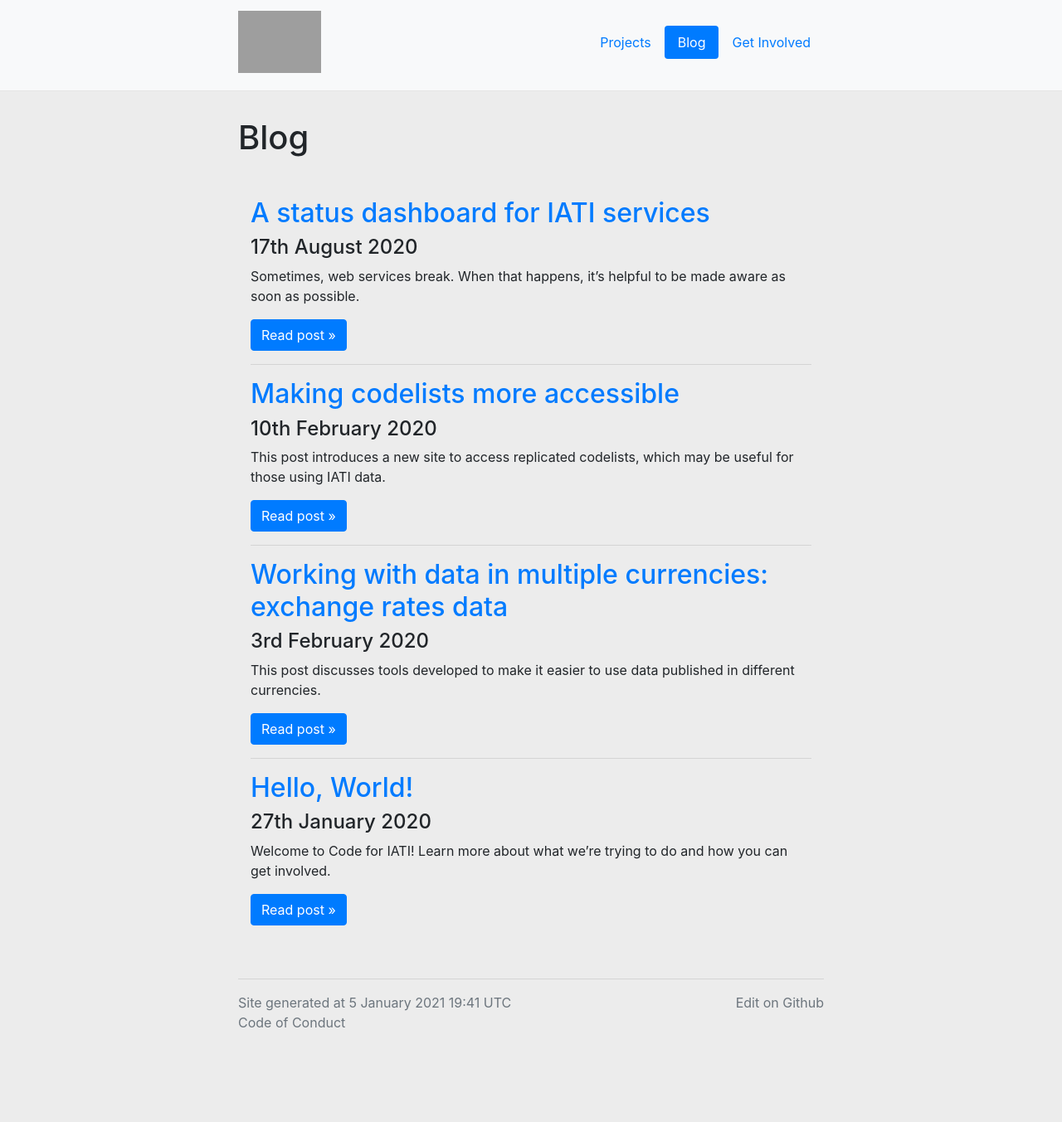
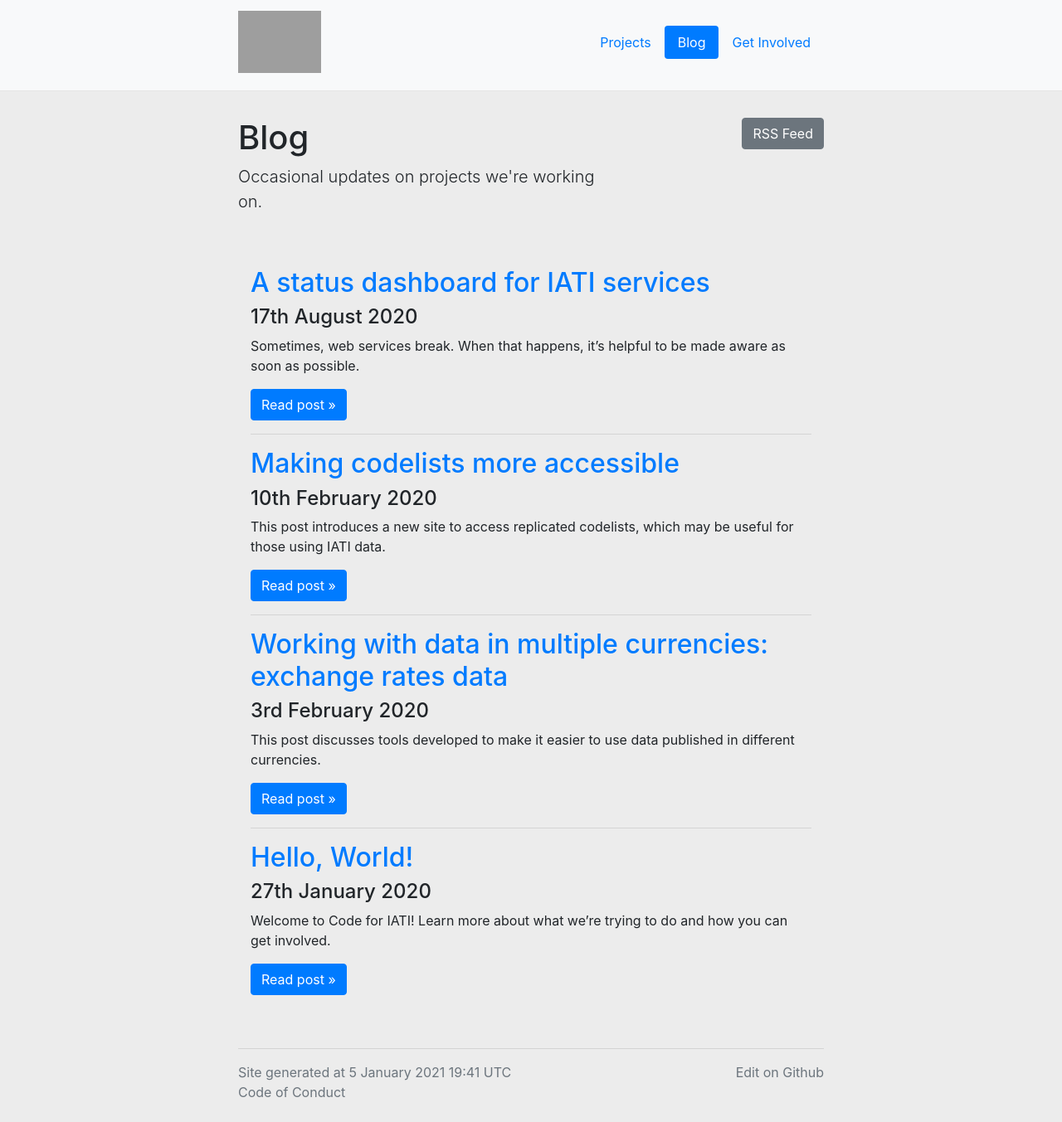
Before and after one commit to codeforIATI/codeforiati.github.io, a Jekyll site: the page built from blog/index.md, in a window 1280 px wide. Shown: the whole page at 83% size. Built offline with Jekyll 4.4.1, drawn with Linux system fonts in a browser that asks for light colours; before the commit the page ends 1269 px from its top, so only the background shows below that.

Commit message:
Tidy up blog intro text and add a link to the RSS feed

```diff
--- a/_layouts/blog.html
+++ b/_layouts/blog.html
@@ -4,7 +4,15 @@ layout: default
 <div class="post">
 
   <header class="post-header">
-    <h1 class="post-title">{{ page.title }}</h1>
+    <div class="row">
+      <div class="col-md-8">
+        <h1 class="post-title">{{ page.title }}</h1>
+        <p class="lead">Occasional updates on projects we're working on.</p>
+      </div>
+      <div class="col-md-4 text-md-right">
+        <a class="btn btn-secondary" href="/feed.xml">RSS Feed</a>
+      </div>
+    </div>
   </header>
   <article class="post-content">
     {{ content }}
```
